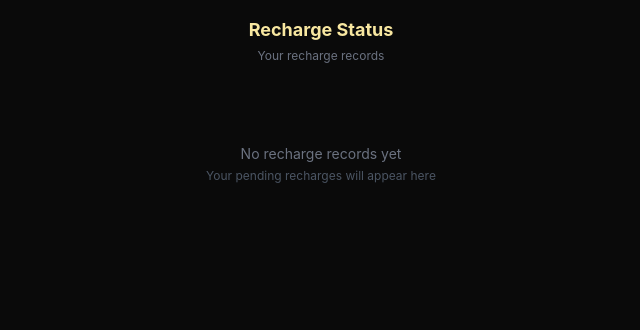
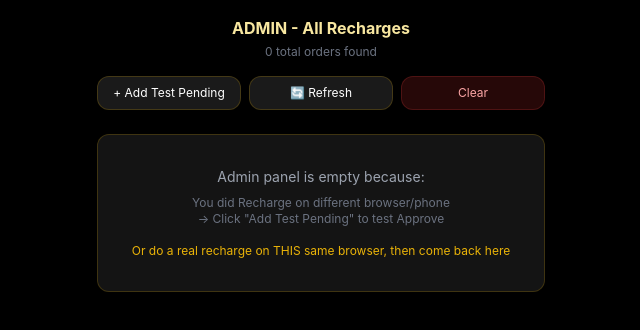
Before and after one commit to legendinvestors6-star/Legendsnvestors-9bkh56-9bkh56-37259-20261005, a React (Vite) app: page /admin in a window 1280 px wide. Shown: the top 330 px of the page, without its empty margins (319-959 px from the left). Built offline with nearby package versions, Linux system fonts and the light colour scheme.

Commit message:
Update AdminPage.tsx

```diff
--- a/src/pages/AdminPage.tsx
+++ b/src/pages/AdminPage.tsx
@@ -1,81 +1,85 @@
 import { useEffect, useState } from "react"
 
-export default function RechargeStatus(){
- const [orders,setOrders] = useState<any[]>([])
- const [isAdmin,setIsAdmin] = useState(false)
+export default function AdminPage(){
+ const [orders, setOrders] = useState<any[]>([])
+
+ const load = ()=>{
+  const data = JSON.parse(localStorage.getItem("recharge_orders") || "[]")
+  console.log("Orders loaded:", data) // debug
+  setOrders(data)
+ }
 
  useEffect(()=>{
-  const data = JSON.parse(localStorage.getItem("recharge_orders") || "[]")
-  setOrders(data)
-
-  // Check if admin: add?admin=1 to URL to see approve buttons
-  const urlParams = new URLSearchParams(window.location.search)
-  if(urlParams.get('admin') === '1'){
-    setIsAdmin(true)
-  }
-  // If you have real admin login, use this instead:
-  // const user = JSON.parse(localStorage.getItem("user") || "{}")
-  // if(user.role === "admin") setIsAdmin(true)
+  load()
  },[])
 
  const approve = (id:number)=>{
-  const updated = orders.map(o=> o.id===id? {...o, status:"submitted"} : o)
+  const order = orders.find((o:any)=>o.id===id)
+  const updated = orders.map((o:any)=> o.id===id? {...o, status:"submitted"} : o)
   localStorage.setItem("recharge_orders", JSON.stringify(updated))
   setOrders(updated)
-  alert("✅ Approved! User will now see SUBMITTED")
+  alert(`Approved UGX ${order.amount}`)
  }
 
- const reject = (id:number)=>{
-  if(!confirm("Reject this recharge?")) return
-  const updated = orders.map(o=> o.id===id? {...o, status:"rejected"} : o)
-  localStorage.setItem("recharge_orders", JSON.stringify(updated))
-  setOrders(updated)
+ const addTest = ()=>{
+  const test = {
+    id: Date.now(),
+    amount: 30000,
+    phone: "0770000000",
+    status: "pending",
+    created_at: new Date().toISOString()
+  }
+  const all = [test, ...orders]
+  localStorage.setItem("recharge_orders", JSON.stringify(all))
+  setOrders(all)
+ }
+
+ const clearAll = ()=>{
+  if(confirm("Delete all?")){
+    localStorage.removeItem("recharge_orders")
+    setOrders([])
+  }
  }
 
  return(
-  <div className="bg-[#0a0a0a] min-h-screen p-4 text-white">
+  <div className="bg-black min-h-screen p-4 text-white">
    <div className="max-w-md mx-auto">
-    <h1 className="text-center text-[#f8e7a0] font-bold text-lg mb-1">Recharge Status</h1>
-    <p className="text-center text-gray-500 text-xs mb-6">{isAdmin? "ADMIN MODE - You can approve" : "Your recharge records"}</p>
+    <h1 className="text-[#f8e7a0] font-bold text-center">ADMIN - All Recharges</h1>
+    <p className="text-center text-gray-500 text-xs mt-1">{orders.length} total orders found</p>
 
-    {orders.length===0 && (
-      <div className="text-center mt-20">
-        <p className="text-gray-500 text-sm">No recharge records yet</p>
-        <p className="text-gray-600 text-xs mt-1">Your pending recharges will appear here</p>
+    <div className="flex gap-2 mt-4">
+      <button onClick={addTest} className="flex-1 bg-[#1a1a1a] border border-yellow-500/20 py-2 rounded-lg text-xs">+ Add Test Pending</button>
+      <button onClick={load} className="flex-1 bg-[#1a1a1a] border border-yellow-500/20 py-2 rounded-lg text-xs">🔄 Refresh</button>
+      <button onClick={clearAll} className="flex-1 bg-red-900/30 border border-red-500/20 py-2 rounded-lg text-xs text-red-300">Clear</button>
+    </div>
+
+    {orders.length===0 ? (
+      <div className="bg-[#141414] border border-yellow-500/20 rounded-xl p-8 mt-6 text-center">
+        <p className="text-gray-400 text-sm">Admin panel is empty because:</p>
+        <p className="text-gray-500 text-xs mt-2">You did Recharge on different browser/phone</p>
+        <p className="text-gray-500 text-xs">→ Click "Add Test Pending" to test Approve</p>
+        <p className="text-yellow-500 text-xs mt-4">Or do a real recharge on THIS same browser, then come back here</p>
       </div>
-    )}
-
-    {orders.map((o:any)=>(
-      <div key={o.id} className="bg-[#1a1a1a] border border-[#d4af37]/20 rounded-2xl p-4 mb-3">
-        <div className="flex justify-between items-start">
-          <div>
-            <p className="text-[#f8e7a0] font-bold text-[15px]">UGX {Number(o.amount).toLocaleString()}</p>
-            <p className="text-xs text-gray-400 mt-1">{o.phone}</p>
-            <p className="text-[10px] text-gray-600 mt-1">{new Date(o.created_at).toLocaleString()}</p>
+    ) : (
+      <div className="mt-6 space-y-3">
+        {orders.map((o:any)=>(
+          <div key={o.id} className="bg-[#141414] border border-[#d4af37]/20 rounded-xl p-4">
+            <div className="flex justify-between">
+              <div>
+                <p className="text-[#f8e7a0] font-bold">UGX {Number(o.amount).toLocaleString()}</p>
+                <p className="text-xs text-gray-400">{o.phone} • {o.status}</p>
+                <p className="text-[10px] text-gray-600">{new Date(o.created_at).toLocaleString()}</p>
+              </div>
+              <span className={`h-fit px-3 py-1 rounded-full text-[10px] font-bold ${o.status==="pending"?"bg-yellow-500/20 text-yellow-400":"bg-green-500/20 text-green-400"}`}>{o.status.toUpperCase()}</span>
+            </div>
+            {o.status==="pending" && (
+              <button onClick={()=>approve(o.id)} className="w-full mt-3 bg-[#f8e7a0] text-black py-2 rounded-lg font-bold text-sm">Approve</button>
+            )}
           </div>
-          <div>
-            {o.status==="pending" && <span className="bg-yellow-500/20 text-yellow-400 border border-yellow-500/30 text-[10px] px-3 py-1 rounded-full font-bold">PENDING</span>}
-            {o.status==="submitted" && <span className="bg-green-500/20 text-green-400 border border-green-500/30 text-[10px] px-3 py-1 rounded-full font-bold">SUBMITTED</span>}
-            {o.status==="rejected" && <span className="bg-red-500/20 text-red-400 border border-red-500/30 text-[10px] px-3 py-1 rounded-full font-bold">REJECTED</span>}
-          </div>
-        </div>
-
-        {/* ADMIN BUTTONS ONLY */}
-        {isAdmin && o.status==="pending" && (
-          <div className="flex gap-2 mt-3">
-            <button onClick={()=>approve(o.id)} className="flex-1 bg-[#f8e7a0] text-black py-2 rounded-xl font-bold text-xs">✅ Approve</button>
-            <button onClick={()=>reject(o.id)} className="flex-1 bg-[#2a1a1a] border border-red-500/50 text-red-400 py-2 rounded-xl font-bold text-xs">Reject</button>
-          </div>
-        )}
-      </div>
-    ))}
-
-    {isAdmin && (
-      <div className="mt-6 p-3 bg-yellow-500/10 border border-yellow-500/20 rounded-xl">
-        <p className="text-yellow-300 text-[11px] text-center">You are in Admin Mode. Share normal link without?admin=1 to users.</p>
+        ))}
       </div>
     )}
    </div>
   </div>
  )
-        }
+}
```
